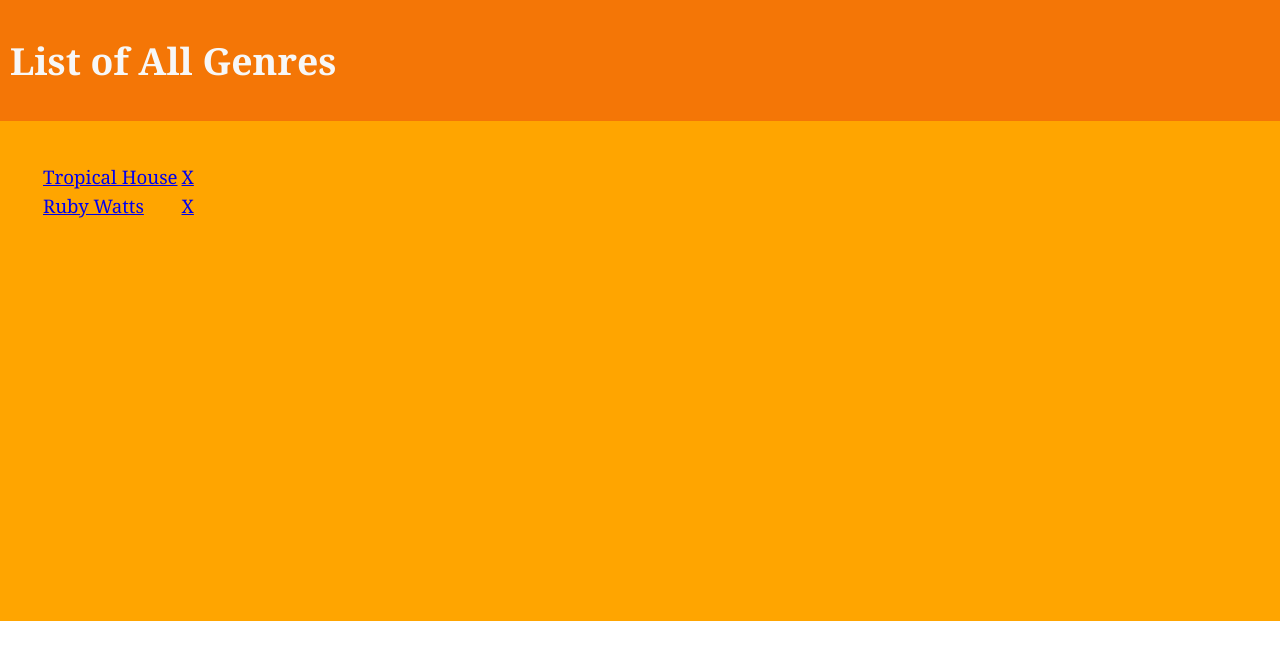
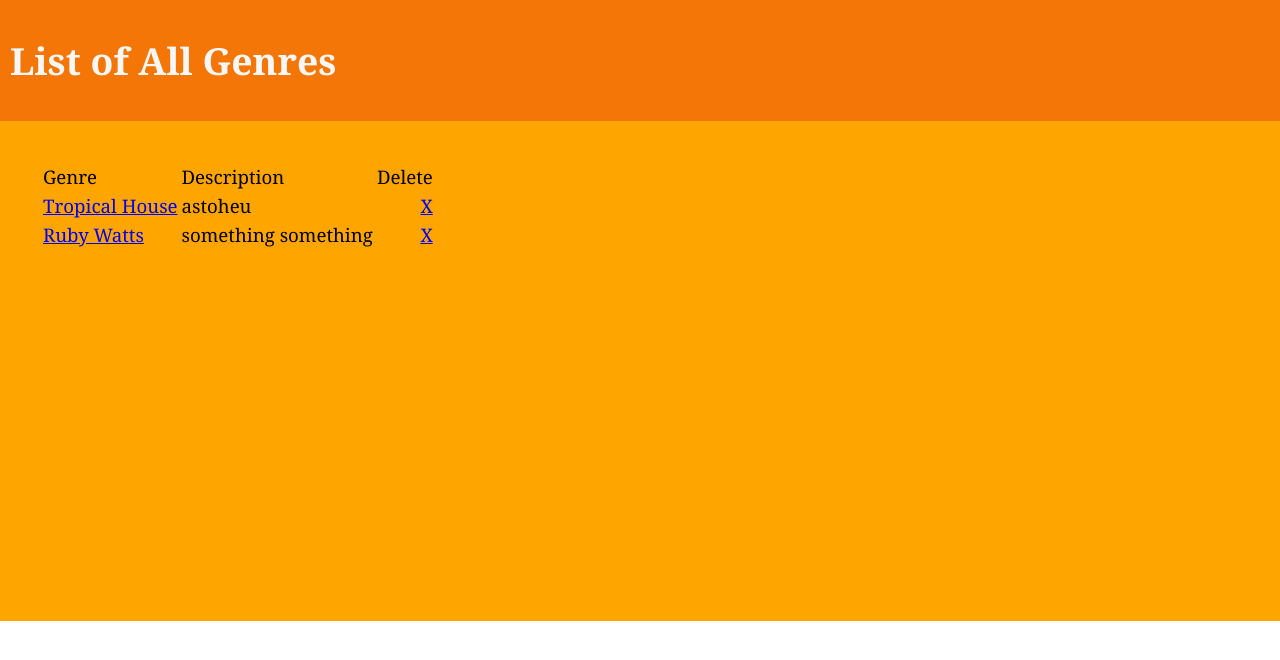
Before and after one commit to TimelyToga/edmap, a Django app: page /genre/all in a window 1280 px wide. Shown: the part 50-710 px from the top of the page. Run offline with Django 3.2, Linux system fonts and the light colour scheme; data comes from the database, SQL or seed files in the repository; parts of the project's set-up code (start-up, migrations or seed data) failed here and were passed over.

Commit message:
Created table legend

```diff
--- a/edmap/templates/all.html
+++ b/edmap/templates/all.html
@@ -16,10 +16,18 @@
         <div class="col_wrapper">
             <div class="c1">
                 <table>
+                    <tr class="table_legend">
+                        <td>Genre</td>
+                        <td>Description</td>
+                        <td>Delete</td>
+                    </tr>
                 {% for genre in genres %}
                     <tr>
                         <td>
                             <a href="/genre/view/{{ genre.key }}">{{ genre }}</a>
+                        </td>
+                        <td>
+                            {{ genre.description }}
                         </td>
                         <td>
                             <a class="delete" style="float: right;" href="/genre/delete/{{ genre.key }}">X</a>
```
